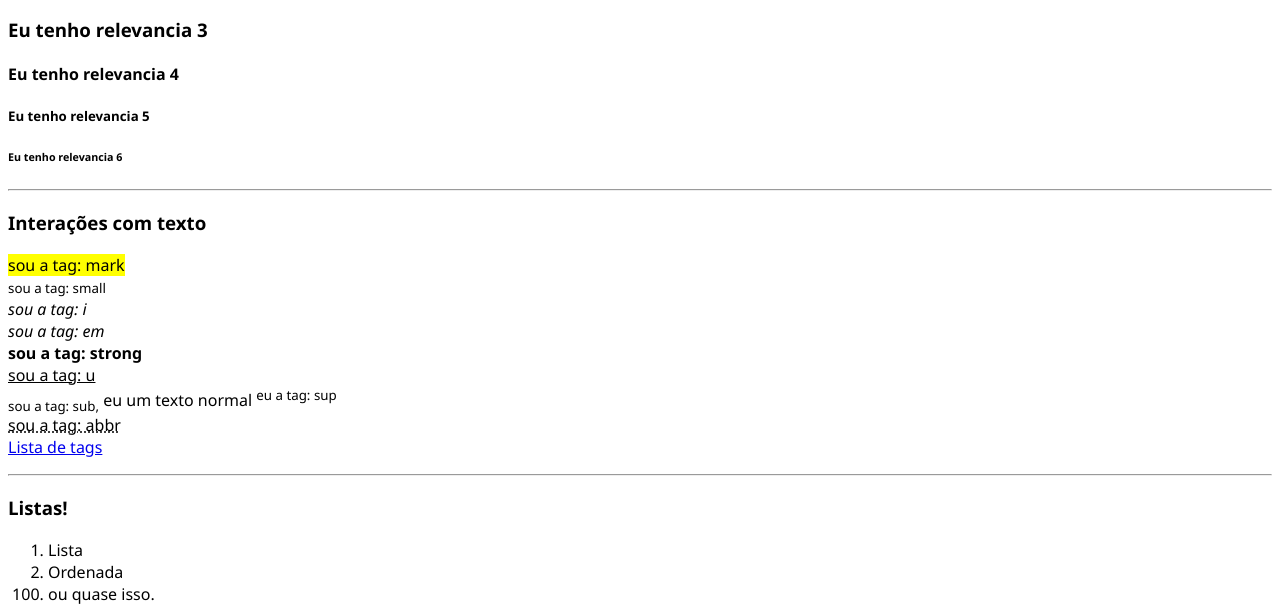
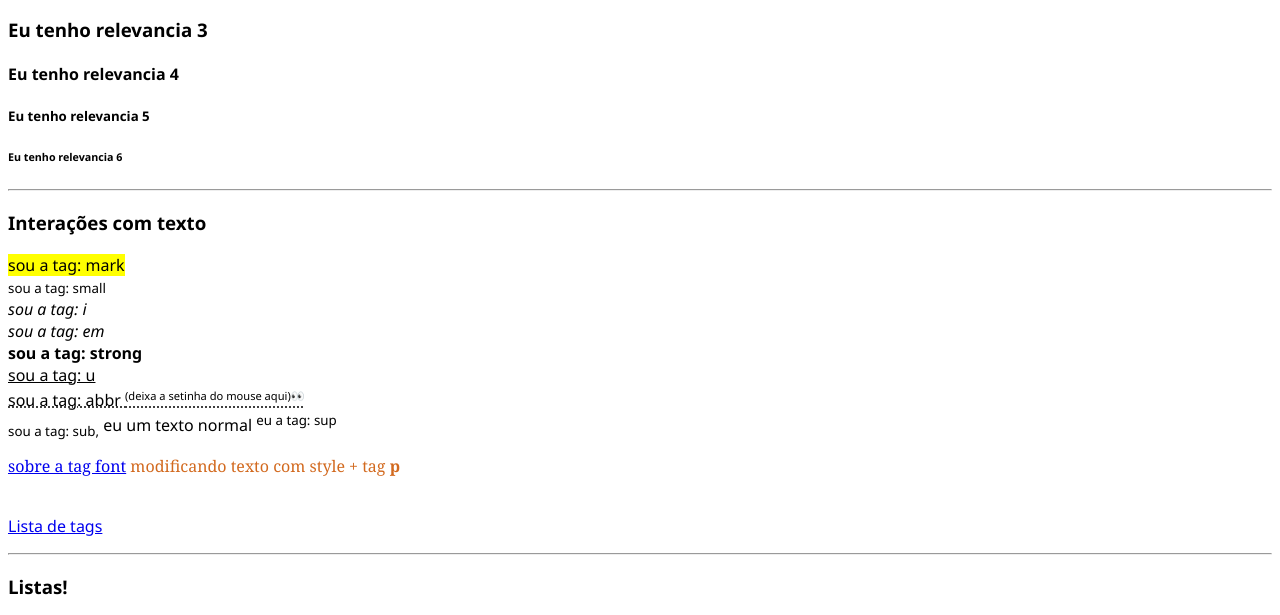
Before and after one commit to 1b1g0/HtmlText, a plain HTML site: page index.html in a window 1280 px wide. Shown: the part 122-737 px from the top of the page. Drawn offline with Linux system fonts and the light colour scheme.

Commit message:
adiciono infos sobre tag font e pequenas formatações.

```diff
--- a/index.html
+++ b/index.html
@@ -24,8 +24,11 @@
        <em>sou a tag: em</em> <br />
        <strong>sou a tag: strong</strong> <br />
        <u>sou a tag: u</u> <br />
+       <abbr title="E sou utilizada para abreviações. 😊">sou a tag: abbr <sup><small>(deixa a setinha do mouse aqui)👀</small></sup></abbr><br />
        <sub>sou a tag: sub,</sub> eu um texto normal <sup>eu a tag: sup</sup> <br />
-       <abbr title="E sou utilizada para abreviações.">sou a tag: abbr</abbr> <br />
+
+       <p style="color:chocolate;font-family:Georgia, 'Times New Roman', Times, serif"><a href="https://www.w3schools.com/tags/tag_font.asp">sobre a tag font</a> modificando texto com style + tag <strong>p</strong></p><br />
+
        <a href="https://www.w3schools.com/tags/">Lista de tags<br /></a>
     </p>
     <hr/>
@@ -38,7 +41,7 @@
     <ul>
         <li>Bolinha</li>
         <li style="list-style-type:square">Quadradinho</li>
-       <a href="https://www.linkedin.com/in/igor-brunossi-004242240/"><li>sem ordem e com link =)</li></a>
+       <a href="https://www.linkedin.com/in/igor-brunossi-004242240/"><li style="list-style-type:armenian">sem ordem e com link =)</li></a>
     </ul>
     <hr/>
     <h3>Utilizando a tag blockquote</h3>
```
